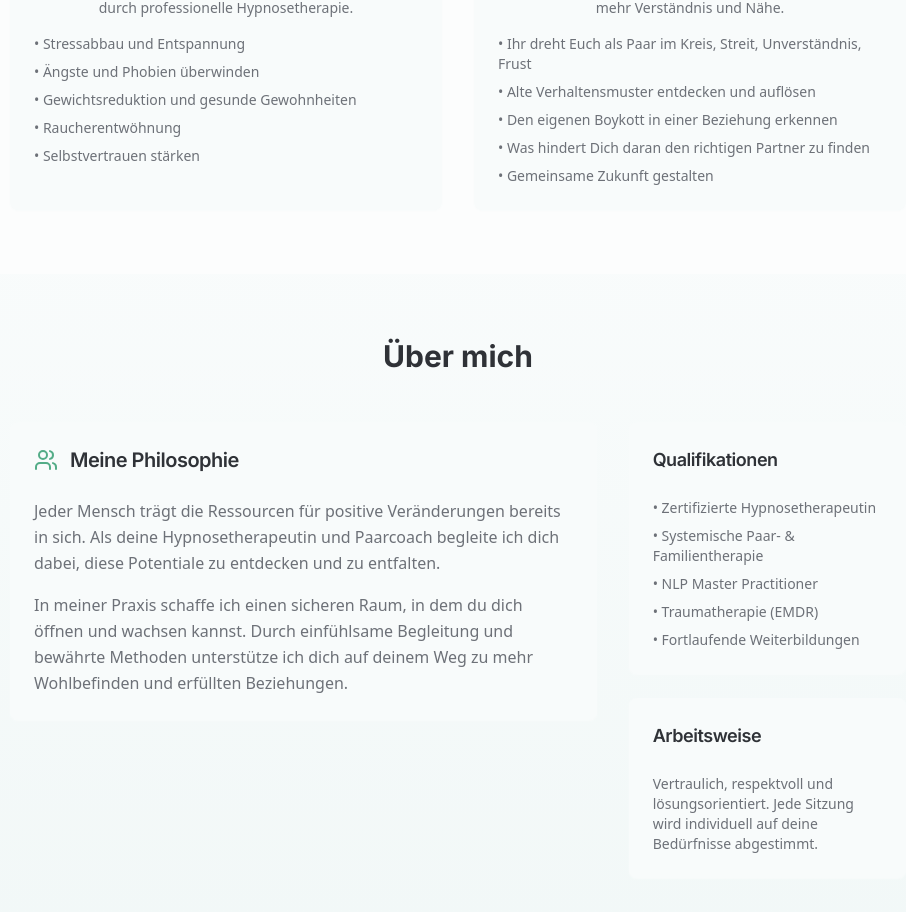
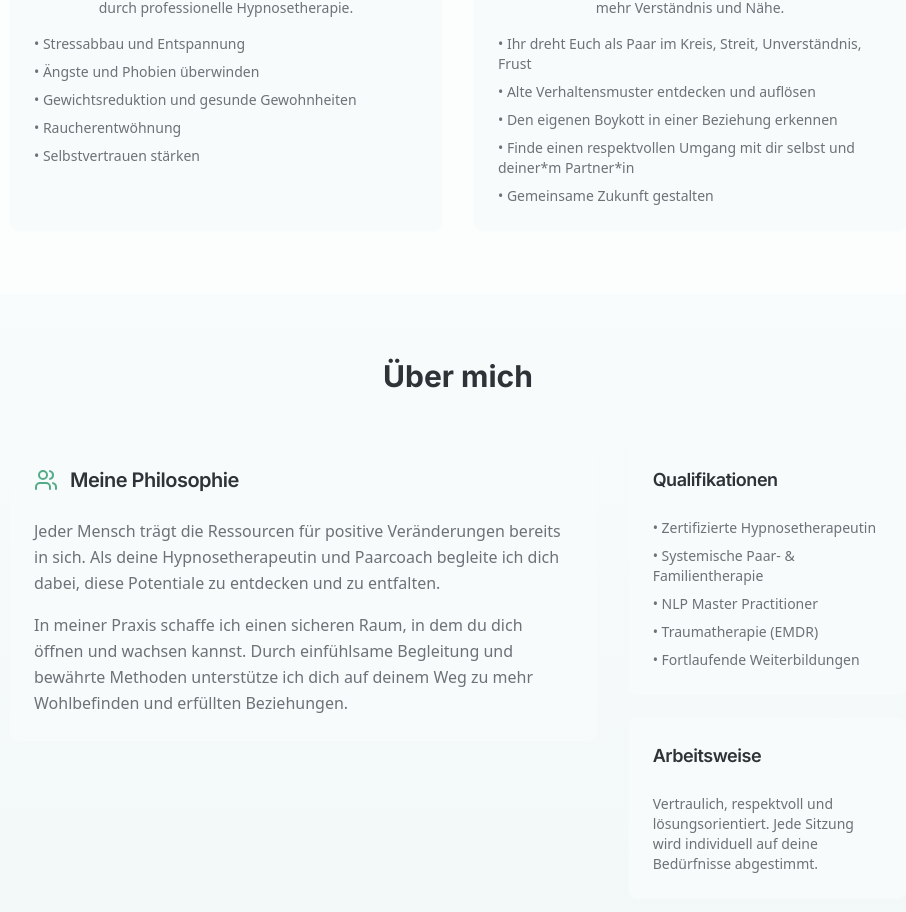
Before and after one commit to design-capturemedia/plauder-kiste, a React (Vite) app: page / in a window 1280 px wide. Shown: the part 940-1852 px from the top of the page, without its empty margins (182-1088 px from the left). Built offline with nearby package versions, Linux system fonts and the light colour scheme; the HTML template or start-up script is replaced by a standard one.

Commit message:
Update coaching section

```diff
--- a/src/pages/Index.tsx
+++ b/src/pages/Index.tsx
@@ -128,7 +128,7 @@ const Index = () => {
                   <li>• Ihr dreht Euch als Paar im Kreis, Streit, Unverständnis, Frust</li>
                   <li>• Alte Verhaltensmuster entdecken und auflösen</li>
                   <li>• Den eigenen Boykott in einer Beziehung erkennen</li>
-                  <li>• Was hindert Dich daran den richtigen Partner zu finden</li>
+                  <li>• Finde einen respektvollen Umgang mit dir selbst und deiner*m Partner*in</li>
                   <li>• Gemeinsame Zukunft gestalten</li>
                 </ul>
               </CardContent>
```
